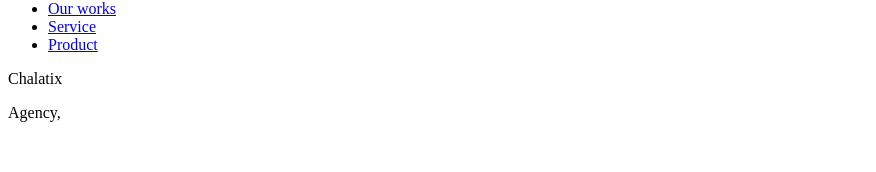
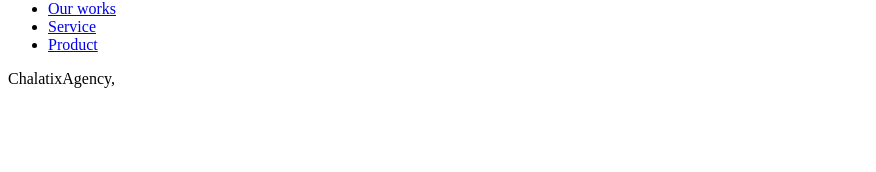
Before and after one commit to ejcompunesp/template-landing, a React app: page / in a window 1280 px wide. Shown: the part 346-518 px from the top of the page, without its empty margins (0-876 px from the left). Built offline with nearby package versions, Linux system fonts and the light colour scheme; the HTML template or start-up script is replaced by a standard one.

Commit message:
refactor: tipografia

```diff
--- a/src/App.tsx
+++ b/src/App.tsx
@@ -8,7 +8,8 @@
       <Header />
       <div className="bg-red-100 min-h-screen h-screen">
         <main className="h-full flex justify-center items-center">
-          <div className="antialiased font-serif text-black flex-col max-w-screen-1xl h-96 text-6xl flex-direction row w-200 h-100 "> Chalatix<p className="font-bold">Agency, </p>  </div>
+        <div className="antialiased font-serif min-h-screen max-w-screen justify-center items-center text-black text-6xl row w-20 h-50 "> Chalatix<a className="font-bold">Agency, </a>
+      </div>
           <div className="p-6 max-w-sm bg-white rounded-xl space-x-4">
             <div>
               <Avatar />
```
